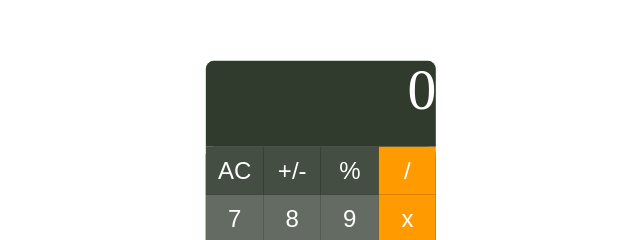
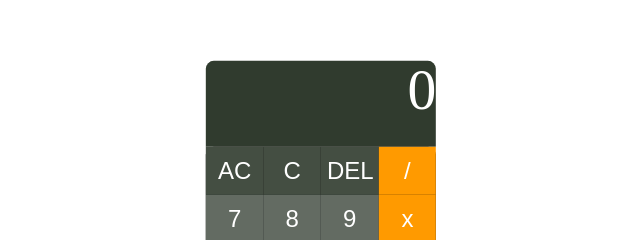
Before and after one commit to Oliversw/FAC-precourse-calculator, a plain HTML site: page index.html in a window 1280 px wide. Shown: the part 176-416 px from the top of the page, 319-959 px from the left. Drawn offline with Linux system fonts and the light colour scheme.

Commit message:
Improve clear button class names

```diff
--- a/index.html
+++ b/index.html
@@ -23,9 +23,9 @@
     </div>
 
     <div class="calculator-btns">
-      <button type="button" class="cancel dark">AC</button>
-      <button type="button" class="plusneg dark">+/-</button>
-      <button type="button" class="pcnt dark">%</button>
+      <button type="button" class="clear-all dark">AC</button>
+      <button type="button" class="clear dark">C</button>
+      <button type="button" class="del dark">DEL</button>
       <button type="button" class="div operator">/</button>
       <button type="button" class="seven numb">7</button>
       <button type="button" class="eight numb">8</button>
```
